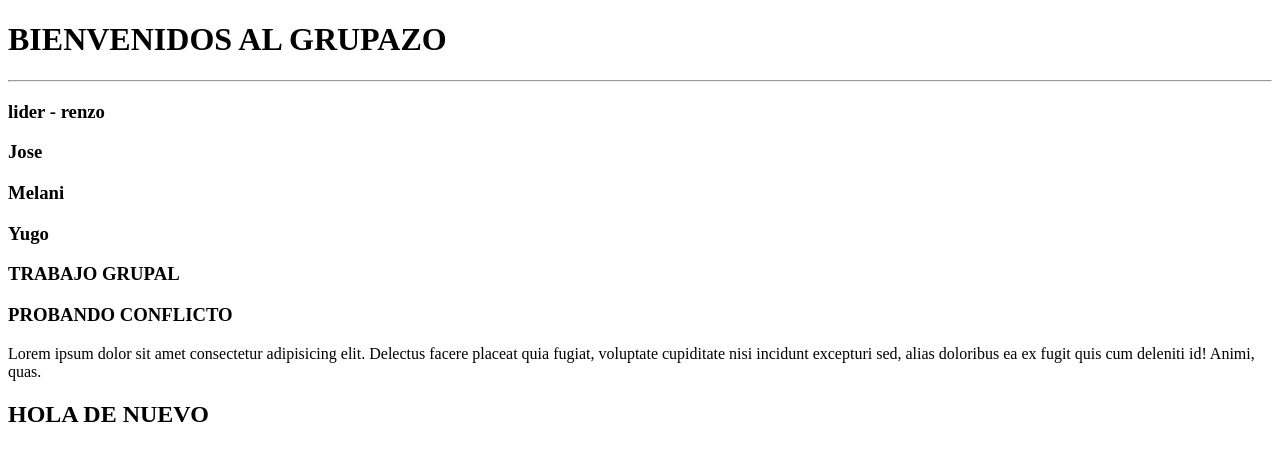
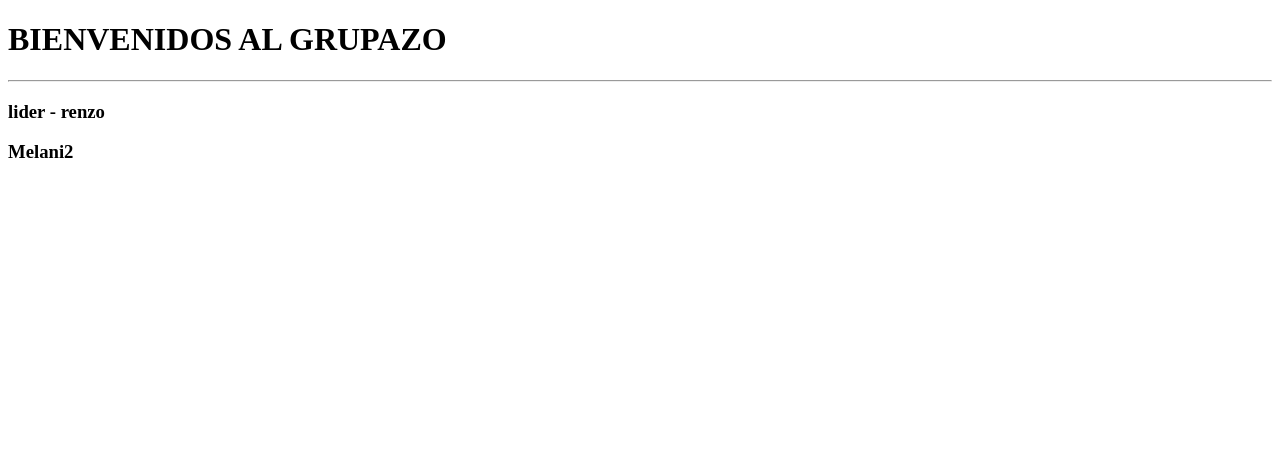
Before and after one commit to 07-SE7EN-07/repogrupazo, a plain HTML site: page index.html in a window 1280 px wide. Drawn offline with Linux system fonts and the light colour scheme.

Commit message:
se agregomelani2

```diff
--- a/index.html
+++ b/index.html
@@ -9,14 +9,6 @@
     <h1>BIENVENIDOS AL GRUPAZO</h1>
     <hr>
     <h3>lider - renzo</h3>
-    <h3>Jose</h3>
-    <h3>Melani</h3>
-    <h3>Yugo</h3>
-    <h3>TRABAJO GRUPAL</h3>
-    <h3>PROBANDO CONFLICTO</h3>
-    <p>
-        Lorem ipsum dolor sit amet consectetur adipisicing elit. Delectus facere placeat quia fugiat, voluptate cupiditate nisi incidunt excepturi sed, alias doloribus ea ex fugit quis cum deleniti id! Animi, quas.
-    </p>
-    <h2>HOLA DE NUEVO</h2>
+    <h3>Melani2</h3>
 </body>
 </html>
```
